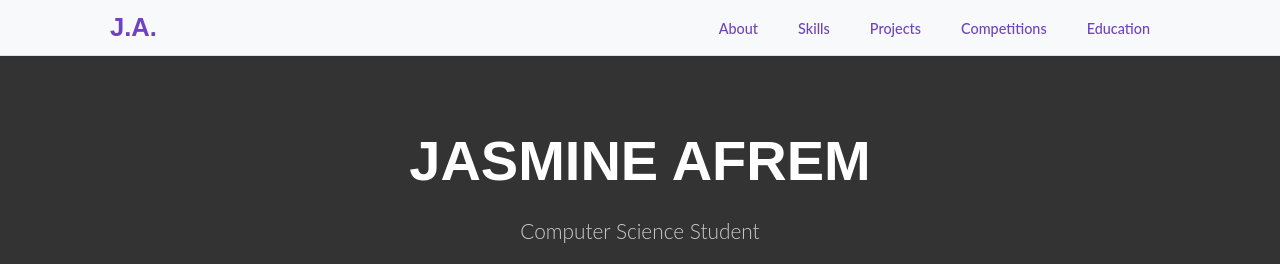
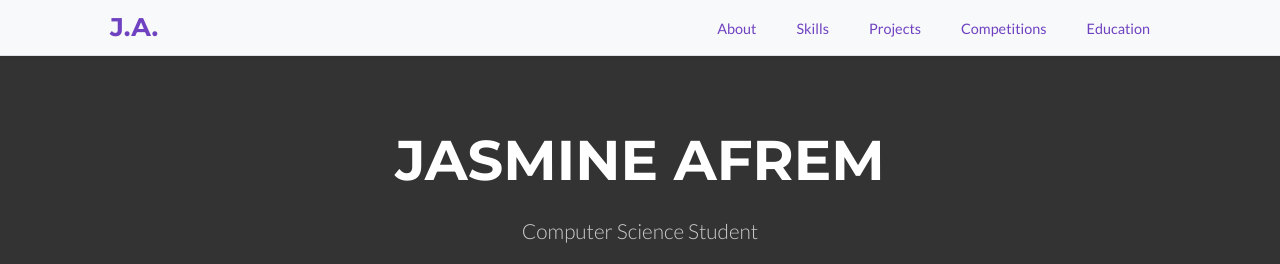
Before and after one commit to Jasmine-Afrem/jasmine-afrem.github.io, a plain HTML site: page index.html in a window 1280 px wide. Shown: the top 264 px of the page. Drawn offline with Linux system fonts and the light colour scheme.

Commit message:
Update index.html

```diff
--- a/index.html
+++ b/index.html
@@ -5,8 +5,7 @@
     <meta name="viewport" content="width=device-width, initial-scale=1.0">
     <title>Jasmine Afrem - Computer Science Student</title>
     <link rel="stylesheet" href="style.css">
-    <link href="https://fonts.googleapis.com/css2?family=Orbitron:wght@400;700&family=Roboto:wght@300;400;700&display=swap" rel="stylesheet">
-    <!-- Orbitron for a techy feel in headings, Roboto for readability -->
+    <link href="https://fonts.googleapis.com/css2?family=Lato:wght@300;400;700&family=Montserrat:wght@300;400;500;600;700&display=swap" rel="stylesheet">
 </head>
 <body>
 
@@ -130,10 +129,6 @@
 
     <script>
         document.getElementById('current-year').textContent = new Date().getFullYear();
-
-        // Optional: Active Nav Link Highlighting on Scroll (more advanced)
-        // You can add this if you want the nav links to highlight as you scroll
-        // For simplicity, this is kept out for now, but it's a common enhancement.
     </script>
 
 </body>
```
